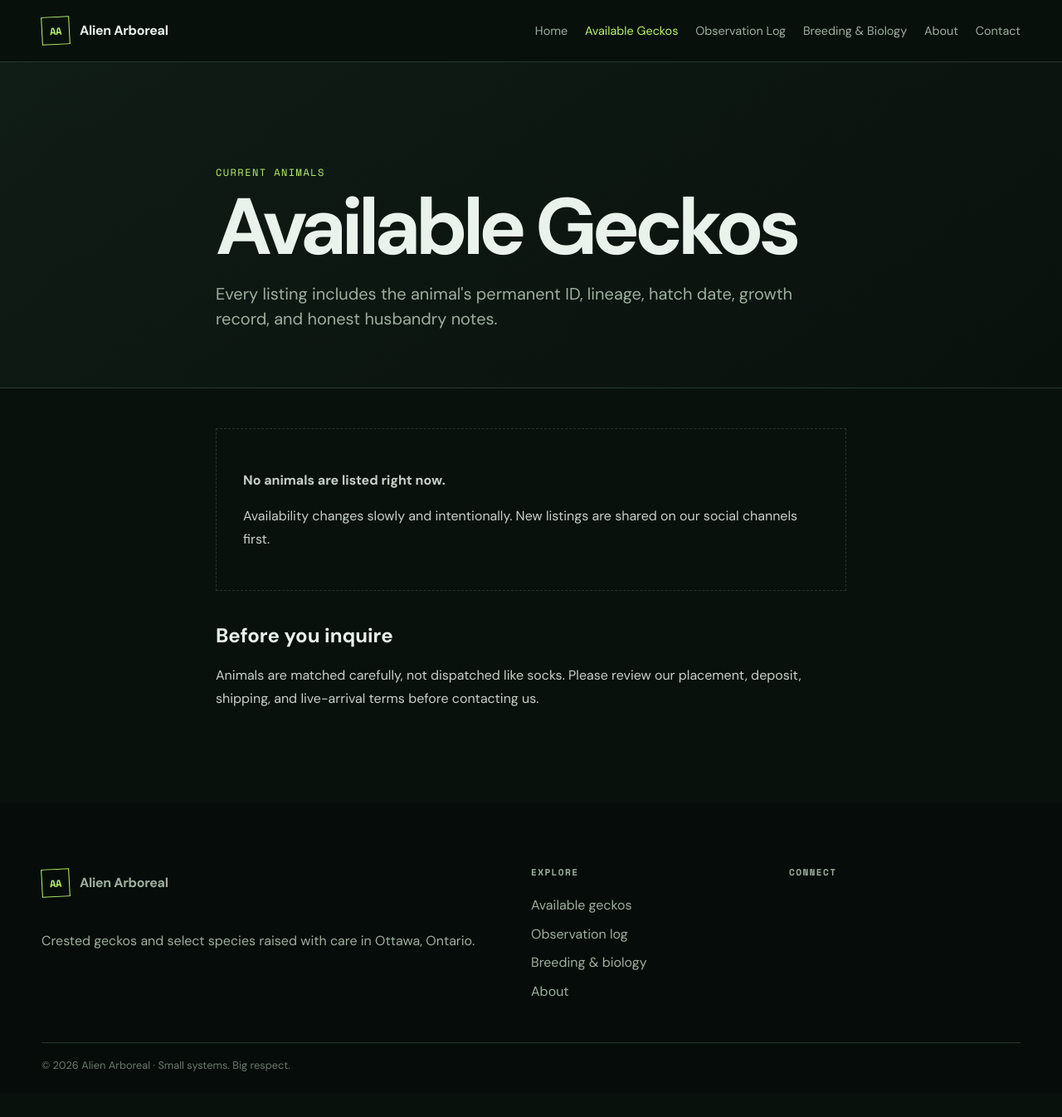
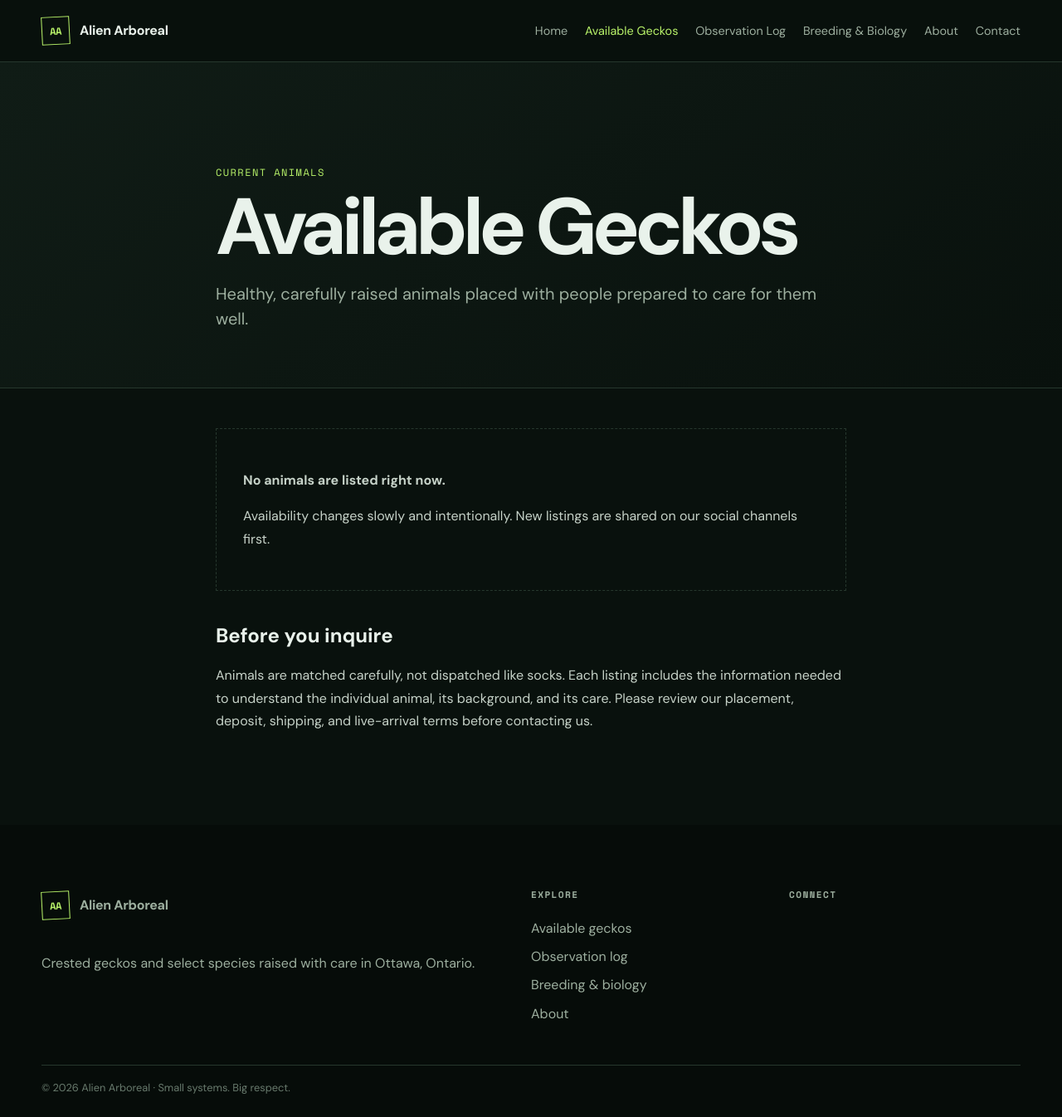
Before and after one commit to SavannahSidle/AlienArboreal, a Jekyll site: the page built from available.md, in a window 1280 px wide and 1346 px high. Shown: the whole window at 83% size. Built offline with Jekyll 4.4.1, drawn with Linux system fonts in a browser that asks for light colours.

Commit message:
Refocus available.md on life and husbandry

```diff
--- a/available.md
+++ b/available.md
@@ -2,7 +2,7 @@
 layout: page
 title: Available Geckos
 eyebrow: Current animals
-description: Every listing includes the animal's permanent ID, lineage, hatch date, growth record, and honest husbandry notes.
+description: Healthy, carefully raised animals placed with people prepared to care for them well.
 permalink: /available/
 ---
 {% assign available_geckos = site.geckos | where: "status", "available" %}
@@ -14,4 +14,4 @@ permalink: /available/
 
 ## Before you inquire
 
-Animals are matched carefully, not dispatched like socks. Please review our placement, deposit, shipping, and live-arrival terms before contacting us.
+Animals are matched carefully, not dispatched like socks. Each listing includes the information needed to understand the individual animal, its background, and its care. Please review our placement, deposit, shipping, and live-arrival terms before contacting us.
```
